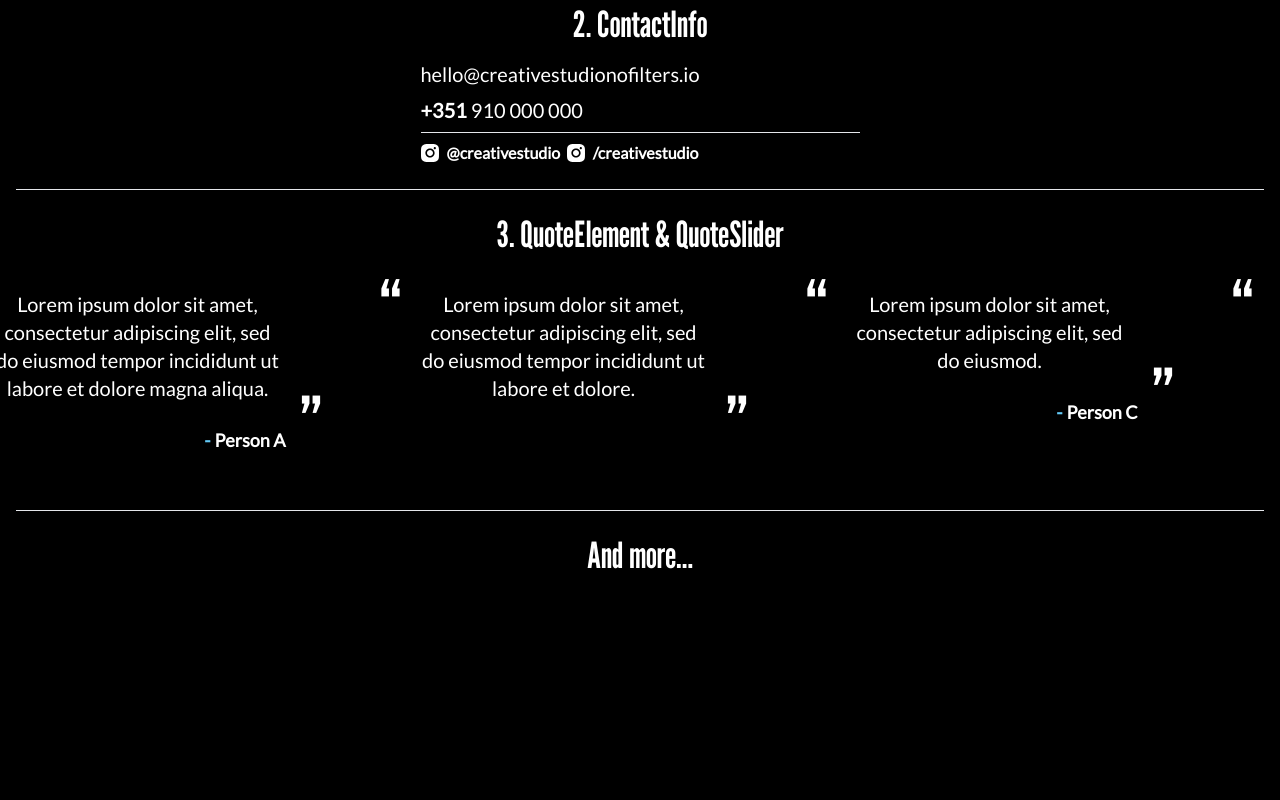
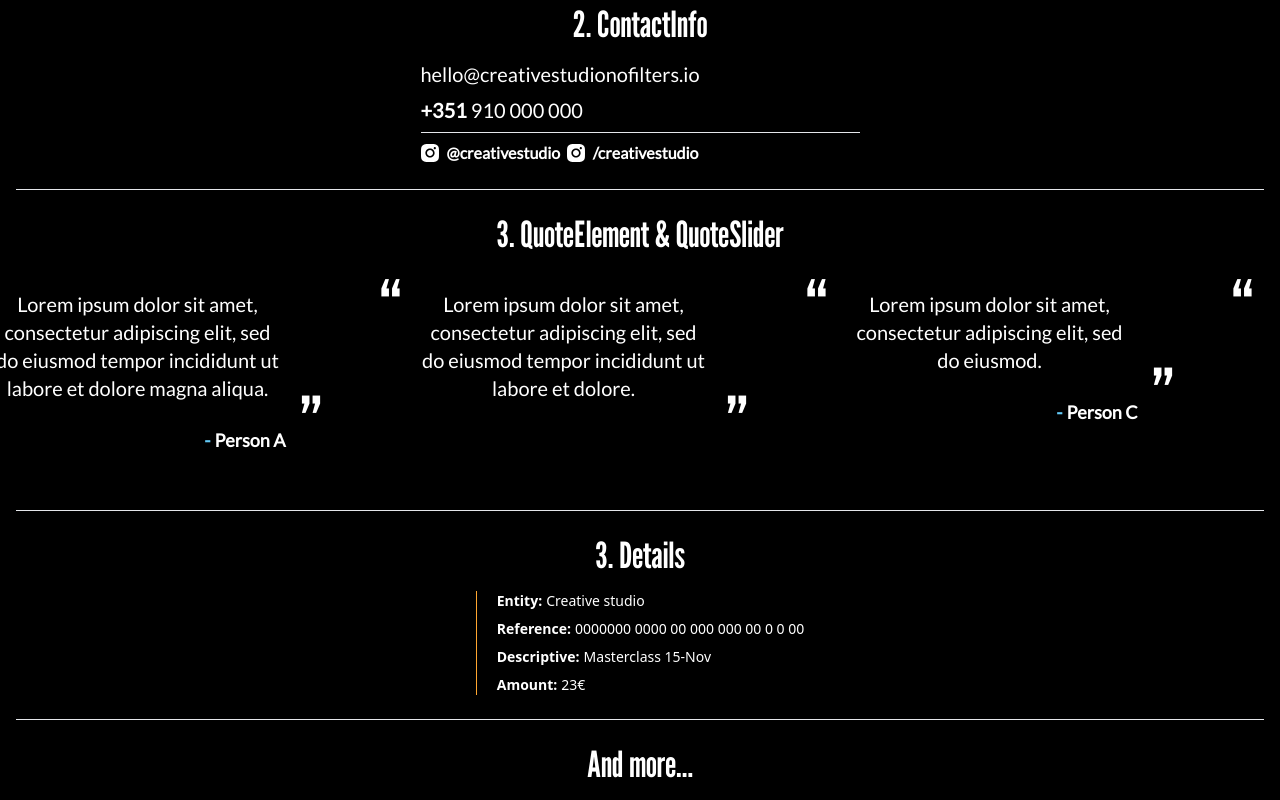
Before and after one commit to cdm-mps/creativestudio, a Next.js app in the folder fe/: page /en/design-system in a window 1280 px wide. Shown: the part 533-1333 px from the top of the page. Before the commit the page ends 1124 px from the top, so only its background shows below. Built offline with nearby package versions, Linux system fonts and the light colour scheme.

Commit message:
feat: Details component

```diff
--- a/fe/app/[locale]/design-system/page.tsx
+++ b/fe/app/[locale]/design-system/page.tsx
@@ -2,6 +2,7 @@ import ContactInfo from "@/app/components/ContactInfo/ContactInfo";
 import Divider from "@/app/components/Divider/Divider";
 import QuoteElement from "@/app/components/Quote/QuoteElement";
 import QuoteSlider from "@/app/components/Quote/QuoteSlider";
+import Details from "@components/Details/Details";
 import { Instagram } from "@icons/Instagram";
 
 import { useTranslations } from "next-intl";
@@ -23,7 +24,7 @@ export default function Home() {
           <Divider category="creative-talks" orientation="vertical" />
         </div>
       </div>
-      <Divider/>
+      <Divider />
       {/* -------------- CONTACT INFO --------------*/}
       <div className="flex flex-col items-center gap-4">
         <p className="text-white font-league-gothic text-2xl md:text-4xl">
@@ -38,7 +39,7 @@ export default function Home() {
           ]}
         />
       </div>
-      <Divider/>
+      <Divider />
       {/* -------------- QUOTE ELEMENT & QUOTE SLIDER --------------*/}
       <div className="flex flex-col items-center gap-4 px-3">
         <p className="text-white font-league-gothic text-2xl md:text-4xl">
@@ -95,7 +96,22 @@ export default function Home() {
           ]}
         />
       </div>
-      <Divider/>
+      <Divider />
+      {/* -------------- CONTACT INFO --------------*/}
+      <div className="flex flex-col items-center gap-4">
+        <p className="text-white font-league-gothic text-2xl md:text-4xl">
+          3. Details
+        </p>
+        <Details
+          entity="Creative studio"
+          paymentReference="0000000 0000 00 000 000 00 0 0 00"
+          descriptive="Masterclass 15-Nov"
+          amount={23}
+          category="masterclass"
+        />
+      </div>
+      <Divider />
+      {/* -------------- FOOTER --------------*/}
       <div className="flex flex-col items-center gap-4">
         <p className="text-white font-league-gothic text-2xl md:text-4xl">
           {t("footer")}
--- /dev/null
+++ b/fe/app/components/Details/Details.tsx
@@ -0,0 +1,38 @@
+import { DetailsProps } from "@components/Details/Details.models";
+import Divider from "@components/Divider/Divider";
+import { useTranslations } from "next-intl";
+
+const Details = ({
+  entity,
+  paymentReference,
+  descriptive,
+  amount,
+  category,
+}: DetailsProps) => {
+  const t = useTranslations("Components.Details");
+  return (
+    <div className="flex gap-5">
+      <Divider orientation="vertical" category={category} />
+      <div className="flex flex-col gap-2">
+        <p className="flex gap-1 text-sm">
+          <span className="font-bold">{t("entity")}:</span>
+          {entity}
+        </p>
+        <p className="flex gap-1 text-sm">
+          <span className="font-bold">{t("paymentReference")}:</span>
+          {paymentReference}
+        </p>
+        <p className="flex gap-1 text-sm">
+          <span className="font-bold">{t("descriptive")}:</span>
+          {descriptive}
+        </p>
+        <p className="flex gap-1 text-sm">
+          <span className="font-bold">{t("amount")}:</span>
+          {amount}€
+        </p>
+      </div>
+    </div>
+  );
+};
+
+export default Details;
--- a/fe/i18n/messages/en.json
+++ b/fe/i18n/messages/en.json
@@ -5,5 +5,13 @@
   "DesignSystem": {
     "title": "Components",
     "footer": "And more..."
+  },
+  "Components": {
+    "Details": {
+      "entity": "Entity",
+      "paymentReference": "Reference",
+      "descriptive": "Descriptive",
+      "amount": "Amount"
     }
   }
+}
--- a/fe/i18n/messages/pt.json
+++ b/fe/i18n/messages/pt.json
@@ -5,5 +5,13 @@
   "DesignSystem": {
     "title": "Componentes",
     "footer": "E mais..."
+  },
+  "Components": {
+    "Details": {
+      "entity": "Entidade",
+      "paymentReference": "Referência",
+      "descriptive": "Descritivo",
+      "amount": "Montante"
     }
   }
+}
--- a/fe/tsconfig.json
+++ b/fe/tsconfig.json
@@ -19,6 +19,7 @@
       }
     ],
     "paths": {
+      "@components/*": ["./app/components/*"],
       "@utils/*": ["./app/utils/*"],
       "@model/*": ["./app/model/*"],
       "@icons/*": ["./app/assets/icons/*"],
```
Also changed, not shown: fe/app/components/Details/Details.models.ts (added, +9 -0 lines). Lines whose indentation alone changed are shown as unchanged.
